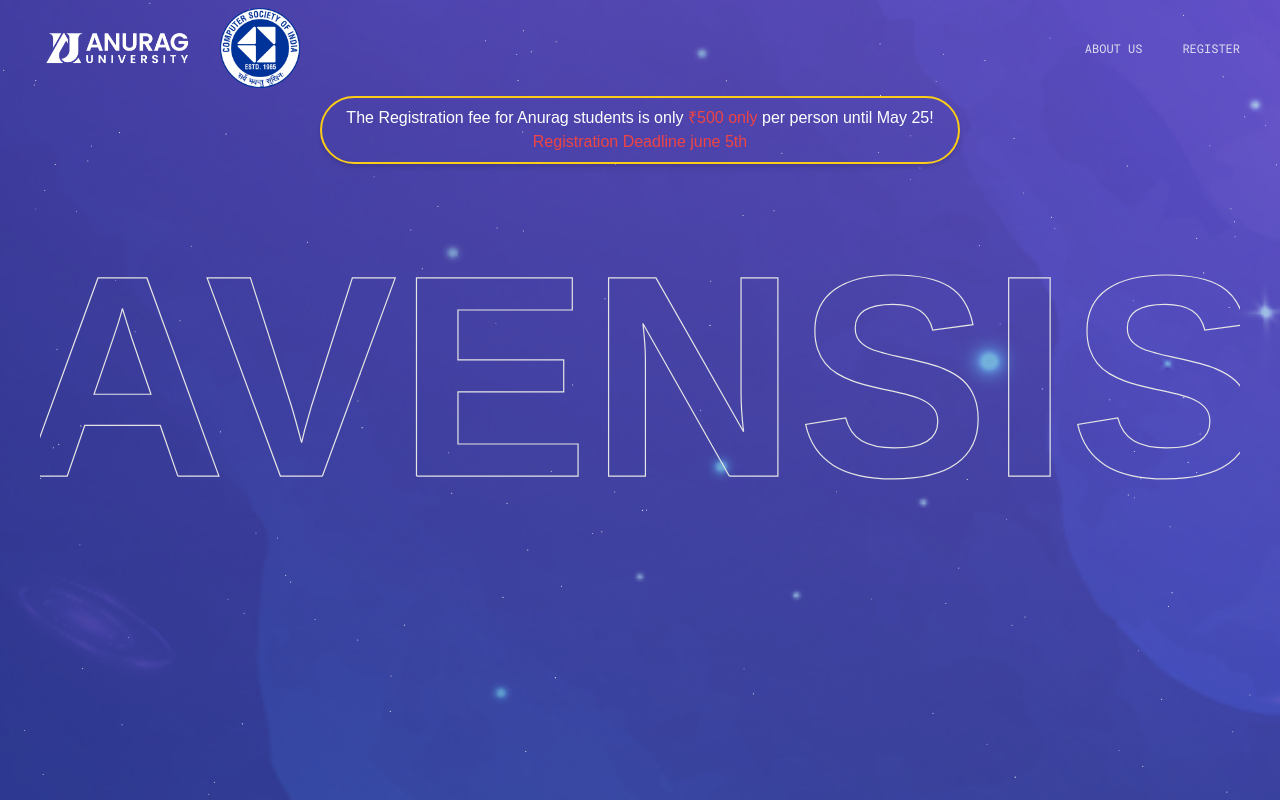
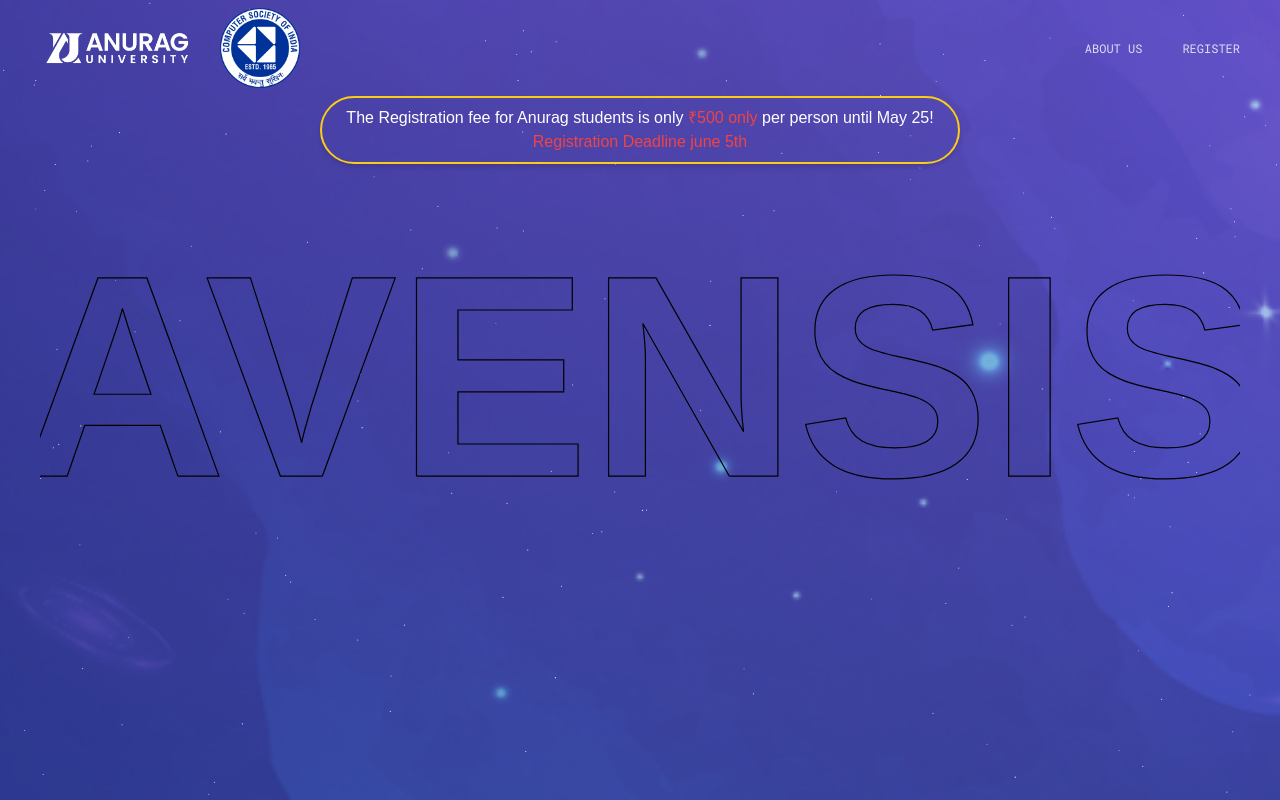
Before and after one commit to Sailaja5125/newwebpage, a Next.js app in the folder clubwork/: page / in a window 1280 px wide. Shown: the top 800 px of the page. Built offline with nearby package versions, Linux system fonts and the light colour scheme; a web font is replaced by a local one.

Commit message:
new commit just now

```diff
--- a/clubwork/src/components/ui/text-hover-effect.jsx
+++ b/clubwork/src/components/ui/text-hover-effect.jsx
@@ -89,7 +89,7 @@
         textAnchor="middle"
         dominantBaseline="middle"
         strokeWidth="0.3"
-        className="fill-transparent stroke-neutral-200 font-[helvetica] text-7xl font-bold dark:stroke-neutral-800"
+        className="fill-transparent stroke-black font-[helvetica] text-7xl font-bold dark:stroke-neutral-800"
         style={{ opacity: hovered ? 0.7 : 0 }}
       >
         {text}
@@ -100,7 +100,7 @@
         textAnchor="middle"
         dominantBaseline="middle"
         strokeWidth="0.3"
-        className="fill-transparent stroke-neutral-200 font-[helvetica] text-7xl font-bold dark:stroke-neutral-800"
+        className="fill-transparent stroke-black font-[helvetica] text-7xl font-bold dark:stroke-neutral-800"
         initial={{ strokeDashoffset: 1000, strokeDasharray: 1000 }}
         animate={{
           strokeDashoffset: 0,
```
